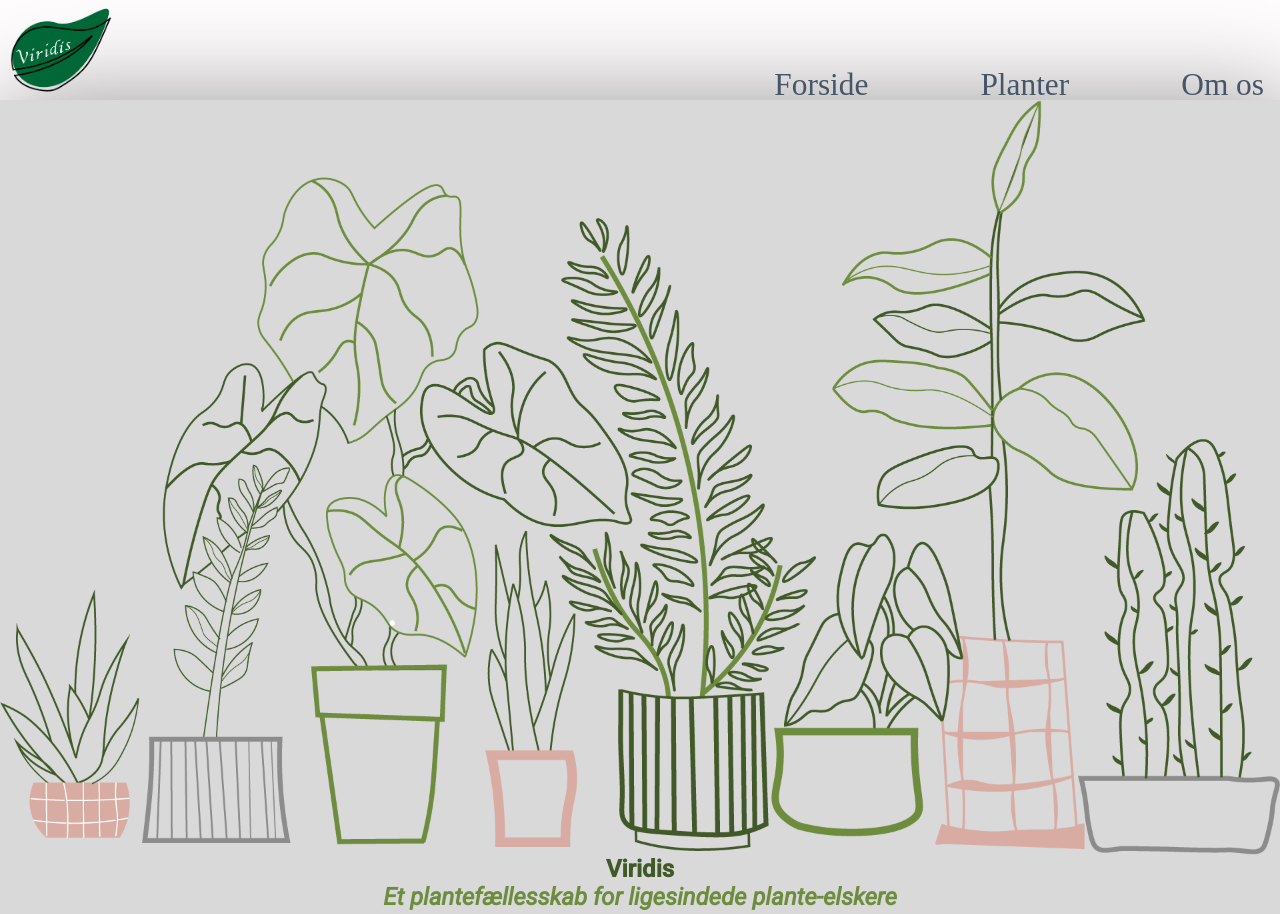
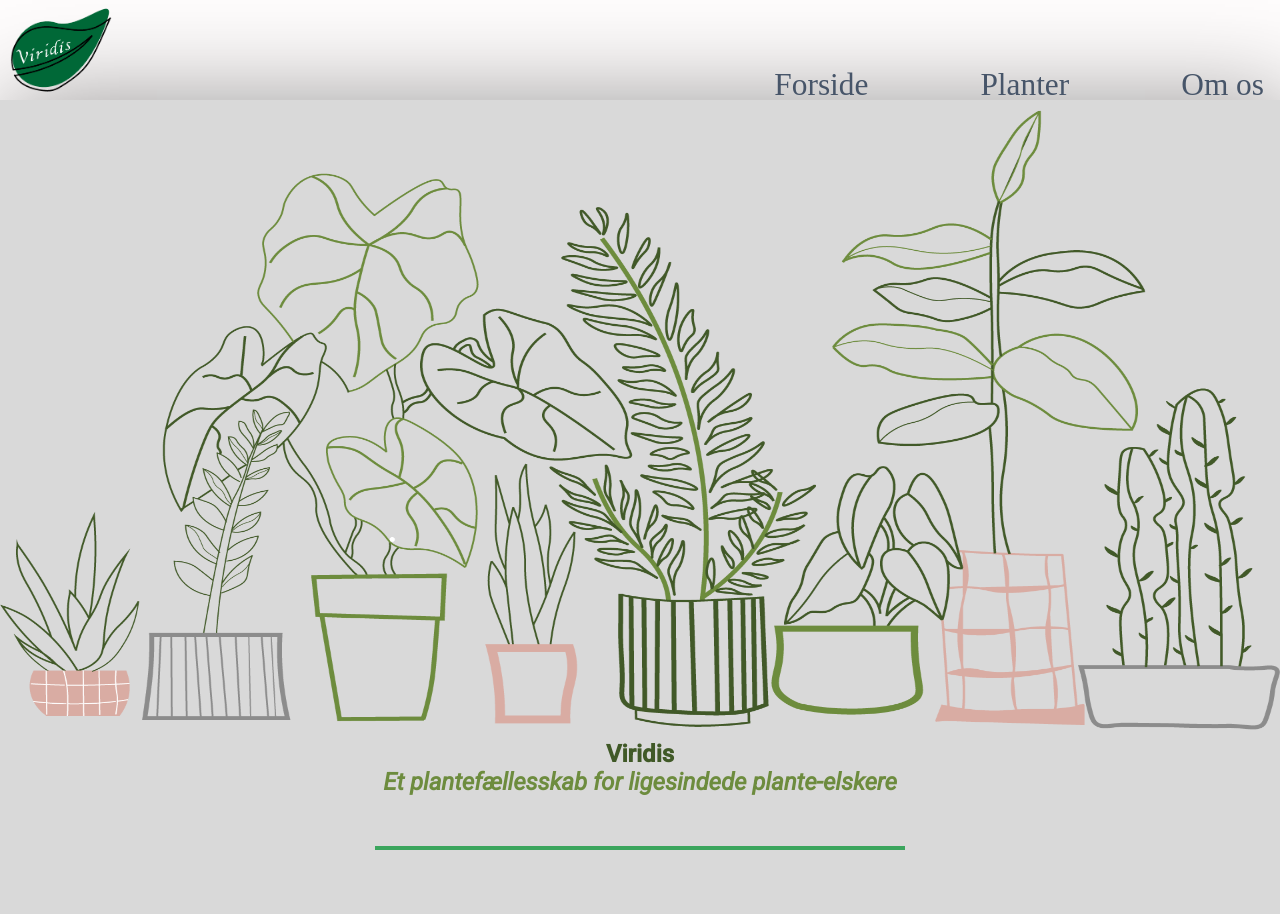
Before and after one commit to mokkel/07.03.02, a plain HTML site: page index.html in a window 1280 px wide. Shown: the top 914 px of the page. Drawn offline with Linux system fonts and the light colour scheme; no server answers.

Commit message:
max-height hero + comment divider

```diff
--- a/style.css
+++ b/style.css
@@ -131,8 +131,8 @@ a {
 .fpSplashbillede {
   width: 100%;
   display: block;
-  /* height: 80vh;
-  padding: 10px 0 10px 0; */
+  max-height: 80vh;
+  padding: 10px 0 10px 0;
 }
 
 .fpH1 {
```
